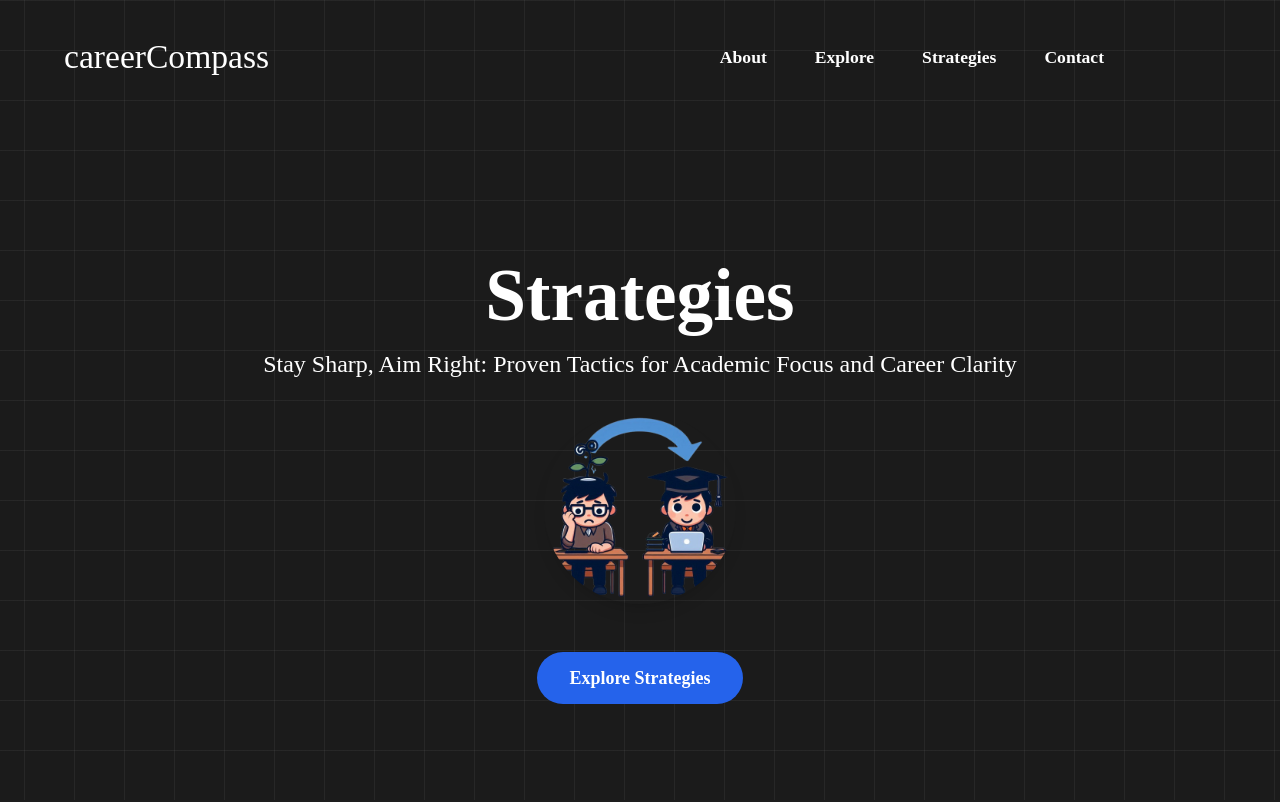
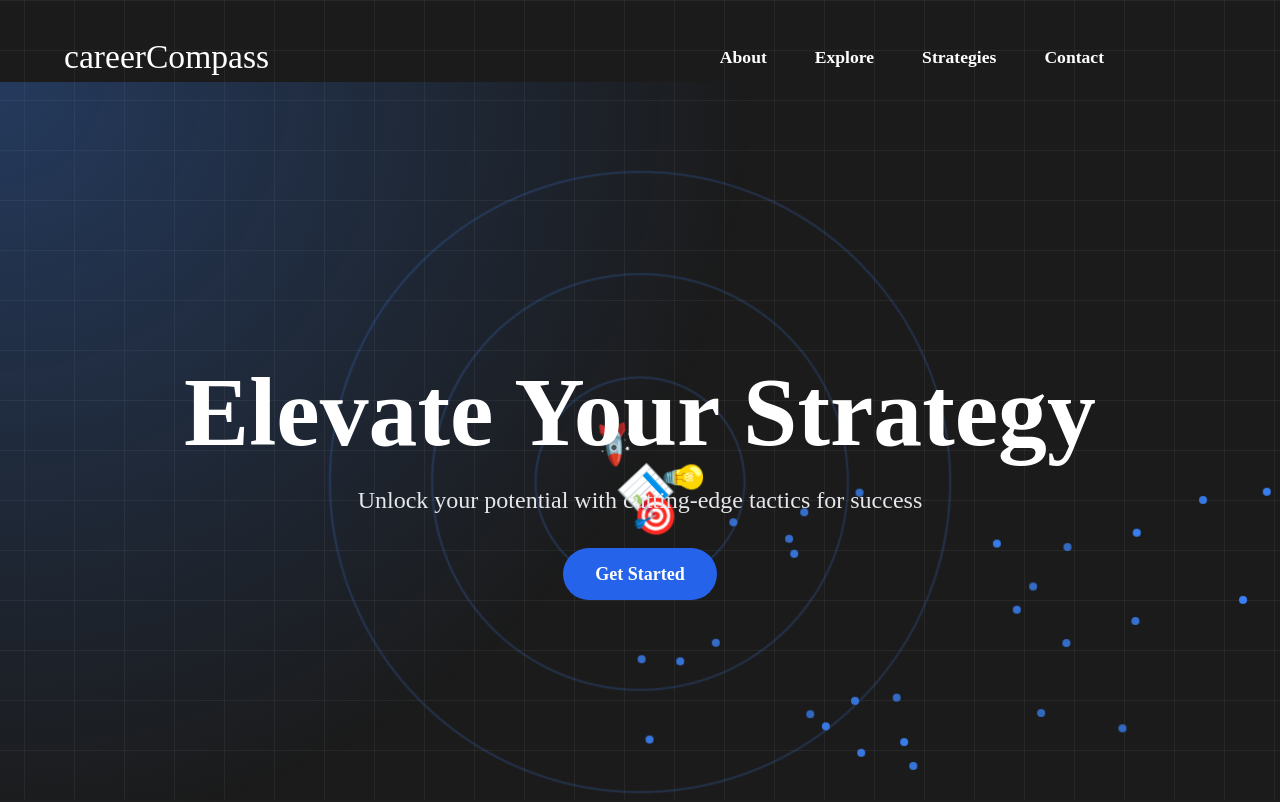
Before and after one commit to namannn04/careerCompass, a React (Vite) app: page /strategies in a window 1280 px wide. Shown: the top 802 px of the page. Built offline with nearby package versions, Linux system fonts and the light colour scheme; a web font is replaced by a local one.

Commit message:
strategies herosection

```diff
--- a/package.json
+++ b/package.json
@@ -33,8 +33,10 @@
     "react-icons": "^5.3.0",
     "react-router-dom": "^6.27.0",
     "react-router-hash-link": "^2.4.3",
+    "react-tsparticles": "^2.12.2",
     "swiper": "^11.1.12",
     "three": "^0.168.0",
+    "tsparticles": "^3.7.1",
     "typescript": "^5.5.4"
   },
   "devDependencies": {
--- /dev/null
+++ b/src/Components/Strategies/ParticleBackground.jsx
@@ -0,0 +1,88 @@
+import React, { useCallback } from 'react';
+import Particles from 'react-tsparticles';
+import { loadFull } from 'tsparticles';
+
+const ParticleBackground = () => {
+  const particlesInit = useCallback(async (engine) => {
+    await loadFull(engine);
+  }, []);
+
+  return (
+    <Particles
+      id="tsparticles"
+      init={particlesInit}
+      options={{
+        fullScreen: { enable: false },
+        background: {
+          color: {
+            value: '#0d47a1',
+          },
+        },
+        fpsLimit: 120,
+        interactivity: {
+          events: {
+            onClick: {
+              enable: true,
+              mode: 'push',
+            },
+            onHover: {
+              enable: true,
+              mode: 'repulse',
+            },
+            resize: true,
+          },
+          modes: {
+            push: {
+              quantity: 4,
+            },
+            repulse: {
+              distance: 200,
+              duration: 0.4,
+            },
+          },
+        },
+        particles: {
+          color: {
+            value: '#ffffff',
+          },
+          links: {
+            color: '#ffffff',
+            distance: 150,
+            enable: true,
+            opacity: 0.5,
+            width: 1,
+          },
+          move: {
+            direction: 'none',
+            enable: true,
+            outModes: {
+              default: 'bounce',
+            },
+            random: false,
+            speed: 2,
+            straight: false,
+          },
+          number: {
+            density: {
+              enable: true,
+              area: 800,
+            },
+            value: 80,
+          },
+          opacity: {
+            value: 0.5,
+          },
+          shape: {
+            type: 'circle',
+          },
+          size: {
+            value: { min: 1, max: 5 },
+          },
+        },
+        detectRetina: true,
+      }}
+    />
+  );
+};
+
+export default ParticleBackground;
--- a/src/Components/Strategies/stratFront.jsx
+++ b/src/Components/Strategies/stratFront.jsx
@@ -1,68 +1,130 @@
-import React from 'react';
-import { motion } from 'framer-motion';
-import { FaChevronDown } from 'react-icons/fa';
-import strat1 from "../../assets/logo-avatars/strat1.png"
+"use client";
 
-const StratFront = () => {
+import React, { useEffect, useState } from "react";
+import { motion, useAnimation } from "framer-motion";
+
+const stratFront = () => {
+  const controls = useAnimation();
+  const [mousePosition, setMousePosition] = useState({ x: 0, y: 0 });
+
+  useEffect(() => {
+    controls.start({ opacity: 1, y: 0 });
+  }, [controls]);
+
+  useEffect(() => {
+    const handleMouseMove = (e) => {
+      setMousePosition({ x: e.clientX, y: e.clientY });
+    };
+    window.addEventListener("mousemove", handleMouseMove);
+    return () => {
+      window.removeEventListener("mousemove", handleMouseMove);
+    };
+  }, []);
+
   return (
-    <div className="relative min-h-screen flex items-center justify-center  text-white overflow-hidden">
+    <div className="relative min-h-screen flex items-center justify-center overflow-hidden">
+      {/* Animated particles */}
+      {Array.from({ length: 50 }).map((_, i) => (
+        <motion.div
+          key={i}
+          className="absolute w-2 h-2 bg-blue-500 rounded-full"
+          animate={{
+            x: [0, Math.random() * window.innerWidth],
+            y: [0, Math.random() * window.innerHeight],
+            opacity: [0, 1, 0],
+          }}
+          transition={{
+            duration: Math.random() * 10 + 10,
+            repeat: Infinity,
+            repeatType: "reverse",
+          }}
+        />
+      ))}
 
-      <div className="container mx-auto px-4 z-10">
+      {/* Main content */}
       <motion.div
-          initial={{ opacity: 0, y: 20 }}
-          animate={{ opacity: 1, y: 0 }}
-          transition={{ duration: 0.8 }}
-          className="text-center"
+        className="text-center z-10"
+        initial={{ opacity: 0, y: 50 }}
+        animate={controls}
       >
         <motion.h1
-            className="text-5xl md:text-7xl font-bold mb-4"
+          className="text-6xl md:text-8xl font-bold mb-6 text-white"
           animate={{ scale: [1, 1.05, 1] }}
           transition={{ duration: 5, repeat: Infinity }}
         >
-            Strategies
+          Elevate Your Strategy
         </motion.h1>
         <motion.p
-            className="text-xl md:text-2xl mb-8 max-w-3xl mx-auto"
+          className="text-xl md:text-2xl mb-8 text-gray-200 max-w-2xl mx-auto"
           initial={{ opacity: 0 }}
           animate={{ opacity: 1 }}
-            transition={{ delay: 0.5, duration: 0.8 }}
+          transition={{ delay: 0.5 }}
         >
-            Stay Sharp, Aim Right: Proven Tactics for Academic Focus and Career Clarity
+          Unlock your potential with cutting-edge tactics for success
         </motion.p>
-
-          <motion.div
-            className="mb-12"
-            initial={{ scale: 0 }}
-            animate={{ scale: 1 }}
-            transition={{ type: 'spring', stiffness: 260, damping: 20, delay: 1 }}
-          >
-            <img
-              src={strat1}
-              alt="Strategies Logo"
-              className="mx-auto rounded-full shadow-lg w-48 h-48 object-cover"
-            />
-          </motion.div>
-
         <motion.button
           className="bg-blue-600 hover:bg-blue-700 text-white font-bold py-3 px-8 rounded-full text-lg transition duration-300 ease-in-out transform hover:scale-105"
           whileHover={{ scale: 1.05 }}
           whileTap={{ scale: 0.95 }}
         >
-            Explore Strategies
+          Get Started
         </motion.button>
       </motion.div>
-      </div>
 
-      {/* Animated scroll indicator */}
+      {/* Animated circles */}
+      {Array.from({ length: 3 }).map((_, index) => (
         <motion.div
-        className="absolute bottom-8 left-1/2 transform -translate-x-1/2"
-        animate={{ y: [0, 10, 0] }}
-        transition={{ duration: 1.5, repeat: Infinity }}
+          key={index}
+          className="absolute rounded-full border-2 border-blue-500 opacity-20"
+          style={{
+            width: `${(index + 1) * 200}px`,
+            height: `${(index + 1) * 200}px`,
+          }}
+          animate={{
+            scale: [1, 1.1, 1],
+            rotate: [0, 360],
+          }}
+          transition={{
+            duration: 20 + index * 5,
+            repeat: Infinity,
+            ease: "linear",
+          }}
+        />
+      ))}
+
+      {/* Interactive light effect */}
+      <motion.div
+        className="absolute inset-0 pointer-events-none"
+        animate={{
+          background: `radial-gradient(circle at ${mousePosition.x}px ${mousePosition.y}px, rgba(59, 130, 246, 0.3) 0%, rgba(59, 130, 246, 0) 50%)`,
+        }}
+      />
+
+      {/* Floating elements */}
+      {["🚀", "💡", "📊", "🎯"].map((emoji, index) => (
+        <motion.div
+          key={index}
+          className="absolute text-4xl"
+          initial={{
+            x: Math.random() * window.innerWidth,
+            y: Math.random() * window.innerHeight,
+          }}
+          animate={{
+            x: mousePosition.x + (Math.random() - 0.5) * 100,
+            y: mousePosition.y + (Math.random() - 0.5) * 100,
+            rotate: Math.random() * 360,
+          }}
+          transition={{
+            type: "spring",
+            stiffness: 50,
+            damping: 10,
+          }}
         >
-        <FaChevronDown className="text-3xl text-white opacity-50" />
+          {emoji}
         </motion.div>
+      ))}
     </div>
   );
 };
 
-export default StratFront;
+export default stratFront;
```
Also changed, not shown: 1 other file (tests, documents, lock files or other folders). Lines whose indentation alone changed are shown as unchanged.
